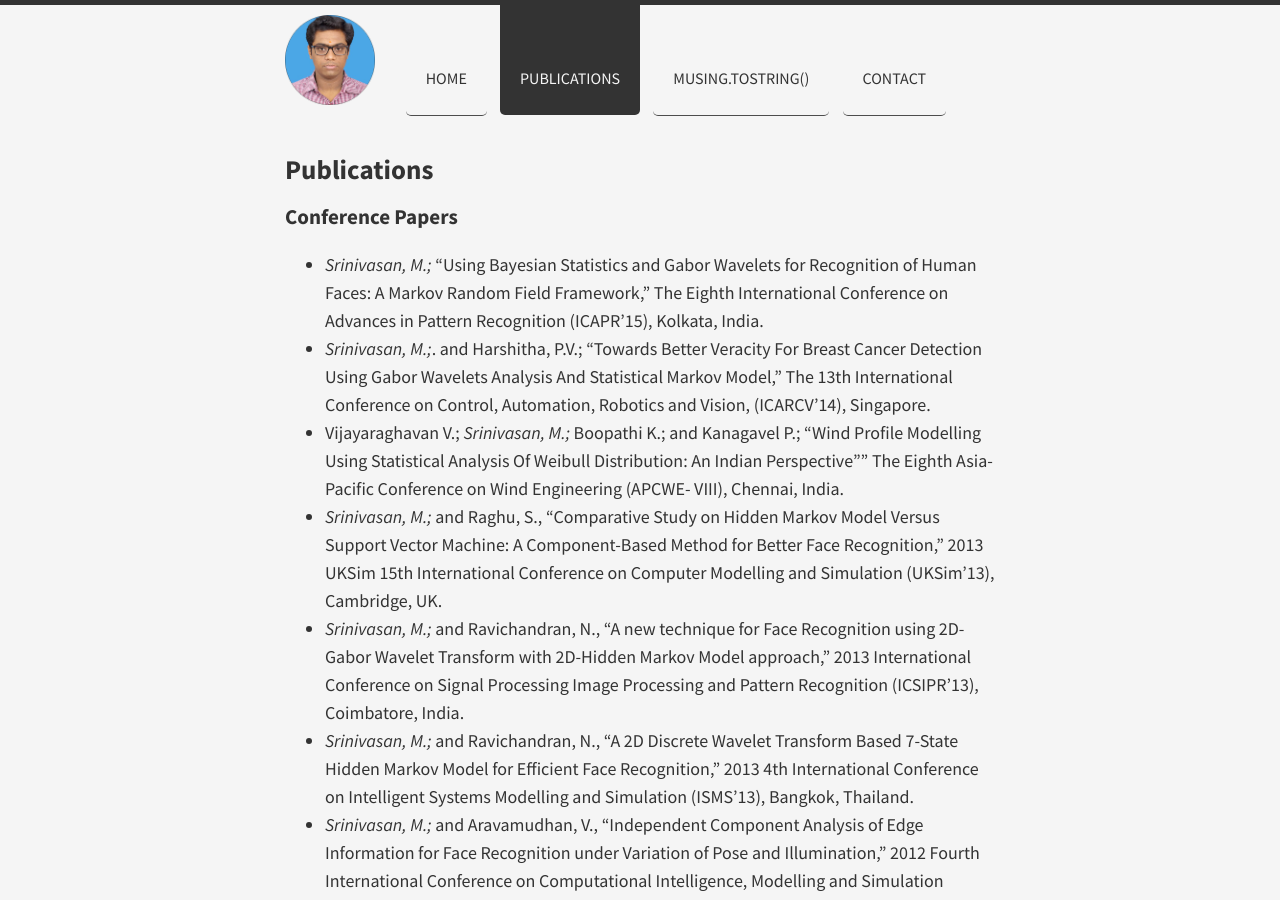
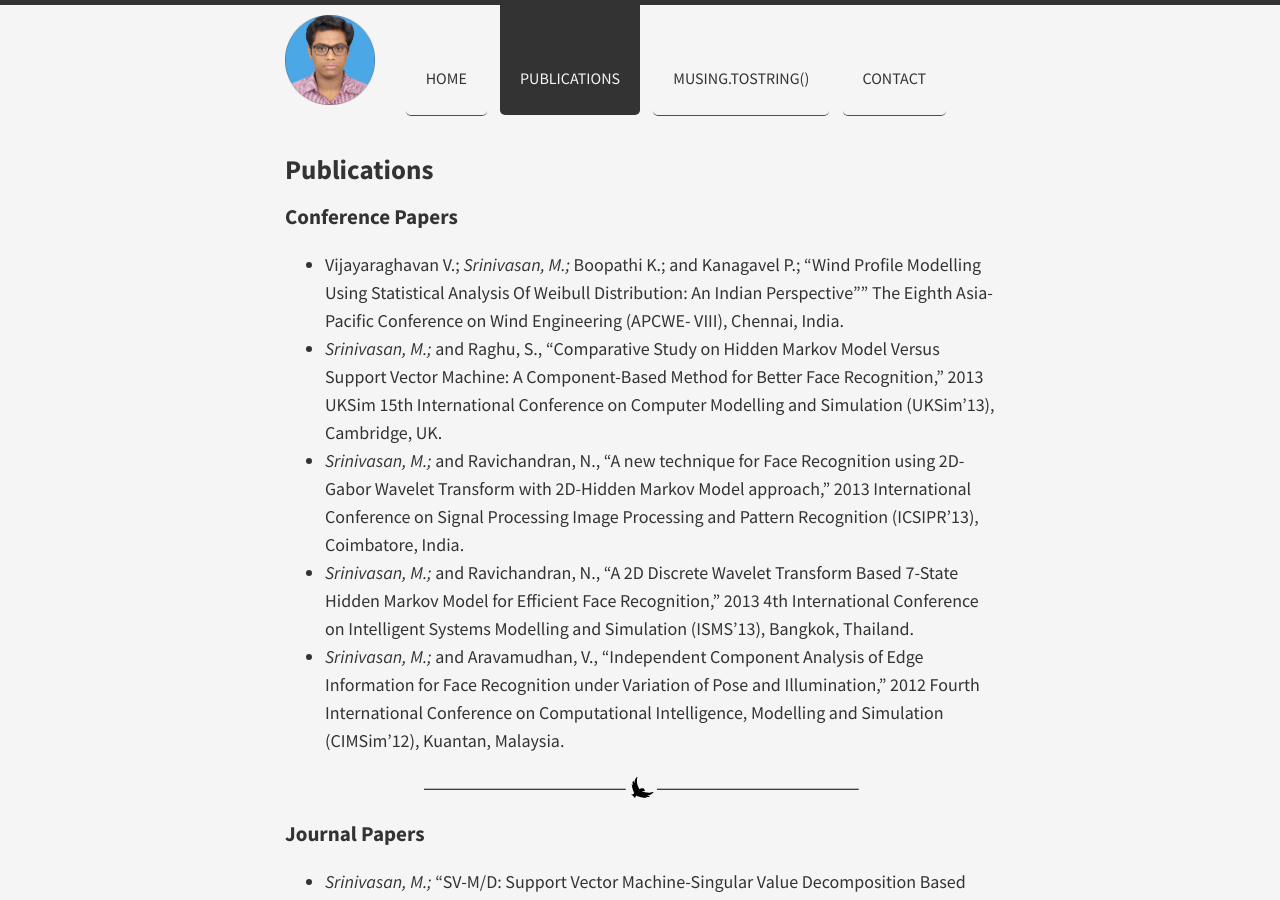
Before and after one commit to forkmsrini/forkmsrini.github.io-master, a Jekyll site: the page built from publications/index.md, in a window 1280 px wide and 900 px high. Built offline with Jekyll 4.4.1, drawn with Linux system fonts in a browser that asks for light colours; nearby versions of some CDN libraries; Markdown is read by kramdown in place of the engine named in the settings.

Commit message:
publicationUpdate

```diff
--- a/publications/index.md
+++ b/publications/index.md
@@ -5,8 +5,6 @@ permalink: /publications/
 ---
 
 ###Conference Papers
-* *Srinivasan, M.;*  "Using Bayesian Statistics and Gabor Wavelets for Recognition of Human Faces: A Markov Random Field Framework," The Eighth International Conference on Advances in Pattern Recognition (ICAPR’15), Kolkata, India.
-* *Srinivasan, M.;*. and Harshitha, P.V.; "Towards Better Veracity For Breast Cancer Detection Using Gabor Wavelets Analysis And Statistical Markov Model," The 13th International Conference on Control, Automation, Robotics and Vision, (ICARCV’14), Singapore.
 * Vijayaraghavan V.; *Srinivasan, M.;* Boopathi K.; and Kanagavel P.; "Wind Profile Modelling Using Statistical Analysis Of Weibull Distribution: An Indian Perspective"" The Eighth Asia-Pacific Conference on Wind Engineering (APCWE- VIII), Chennai, India.
 * *Srinivasan, M.;* and Raghu, S., "Comparative Study on Hidden Markov Model Versus Support Vector Machine: A Component-Based Method for Better Face Recognition," 2013 UKSim 15th International Conference on Computer Modelling and Simulation (UKSim’13), Cambridge, UK.
 * *Srinivasan, M.;* and Ravichandran, N., "A new technique for Face Recognition using 2D-Gabor Wavelet Transform with 2D-Hidden Markov Model approach," 2013 International Conference on Signal Processing Image Processing and Pattern Recognition (ICSIPR’13), Coimbatore, India.
```
